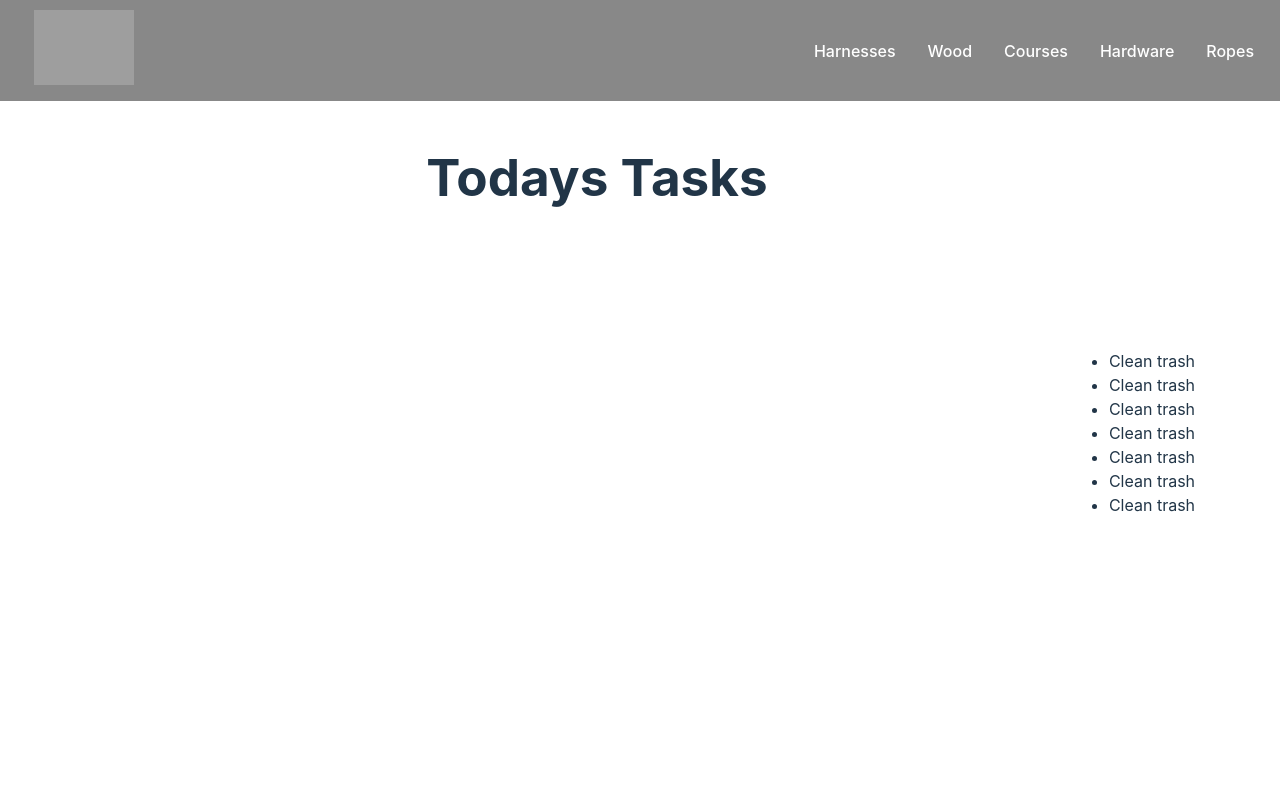
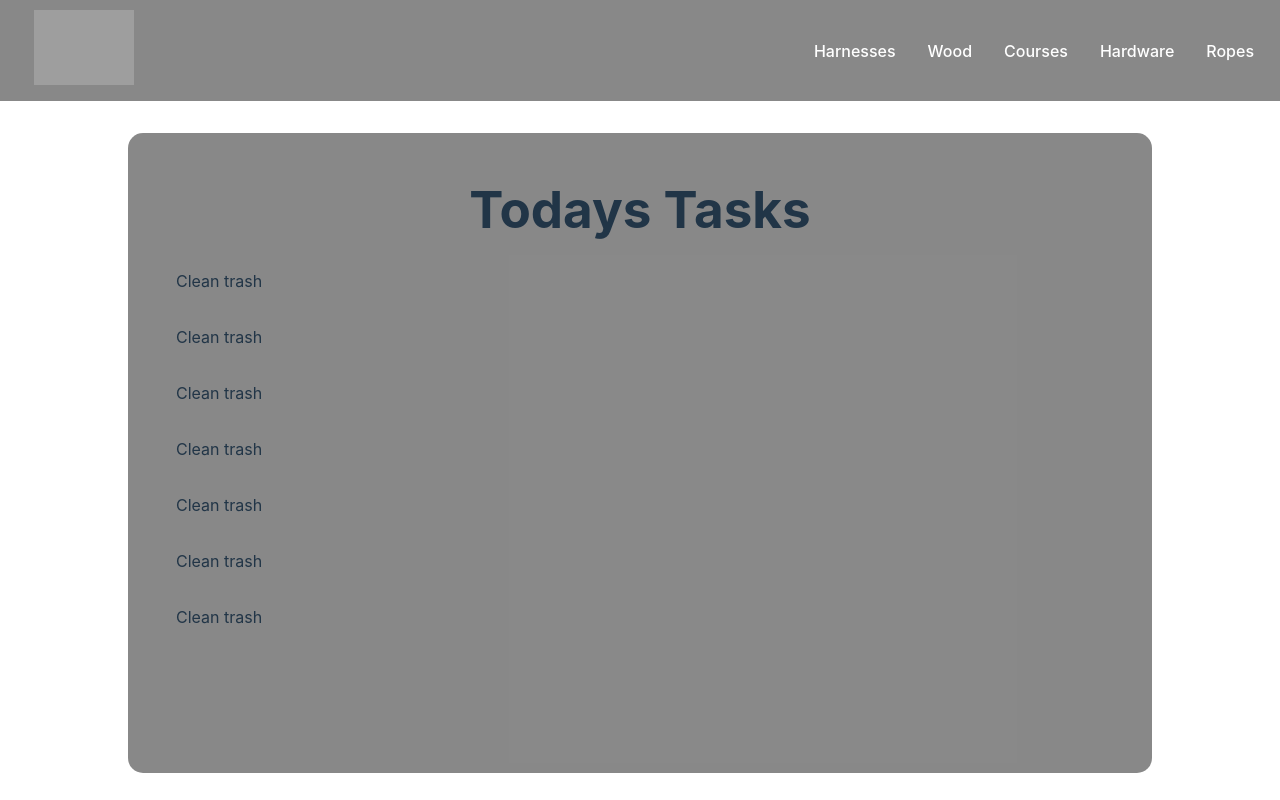
Before and after one commit to travvdawg/inventory-tracker, a React (Vite) app: page / in a window 1280 px wide. Built offline with nearby package versions, Linux system fonts and the light colour scheme; grey boxes are pictures that could not be loaded.

Commit message:
basic home page styling

```diff
--- a/src/index.css
+++ b/src/index.css
@@ -30,8 +30,8 @@ a:hover {
 
 body {
 	margin: 0;
-	/* display: flex;
-	place-items: center; */
+	width: 100vw;
+	min-width: 100%;
 	min-width: 320px;
 	min-height: 100vh;
 }
@@ -48,6 +48,7 @@ h1 {
 	flex-direction: row;
 	background-color: #2c2c2c8f;
 	width: 100%;
+	max-width: 100%;
 	padding: 10px;
 }
 
@@ -158,16 +159,35 @@ h1 {
 }
 
 .task-list {
-	width: 100vw;
+	width: 80vw;
+	height: 80vh;
+	background-color: #2c2c2c8f;
+	border-radius: 15px;
 	display: flex;
+	flex-direction: column;
 	align-items: center;
-	justify-content: center;
+	margin: auto;
+	margin-top: 2rem;
+}
+
+.task-list ul {
+	list-style: none;
+	padding: 0;
+	margin: 0;
+	display: flex;
+	flex-direction: column;
+	align-items: start;
+	width: 100%;
+	padding-left: 3rem;
+}
+
+.task-list li {
+	margin-top: 2rem;
+	display: flex;
+	align-items: start;
 }
 
 .task-list h1 {
-	height: 80vh;
-	width: 80vw;
-	background-color: rgba(255, 255, 255, 0.13);
 	margin-top: 1.5rem;
 	padding-top: 1.5rem;
 	border-radius: 15px;
```
